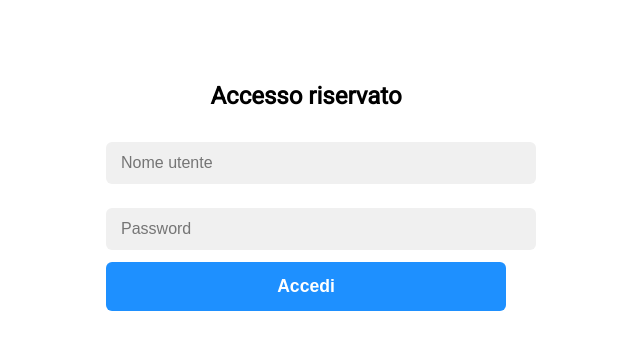
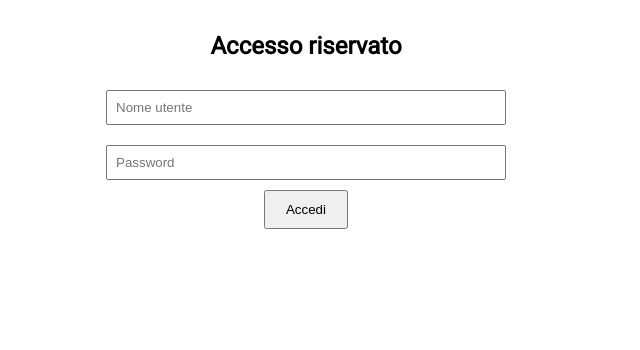
Before and after one commit to usd-turris/login-turris, a plain HTML site: page index.html in a window 1280 px wide. Shown: the whole page, without its empty margins (334-974 px from the left). Drawn offline with Linux system fonts and the light colour scheme.

Commit message:
Add files via upload

```diff
--- a/index.html
+++ b/index.html
@@ -7,52 +7,21 @@
   <style>
     body {
       font-family: 'Roboto', Arial, sans-serif;
+      max-width: 400px;
       margin: 2rem auto;
       text-align: center;
-      background: transparent;
-      color: black;
-    }
-    .container {
-      background-color: rgba(255, 255, 255, 0.85); /* sfondo chiaro semitrasparente */
-      padding: 30px;
-      border-radius: 10px;
-      max-width: 400px;
-      margin: auto;
-    }
-    h2 {
-      color: black;
     }
     input {
       width: 100%;
-      padding: 12px 15px;
-      margin: 12px 0;
-      border: none;
-      border-radius: 6px;
-      background-color: #f0f0f0;
-      font-size: 1rem;
-      color: black;
-    }
-    input:focus {
-      outline: none;
-      background-color: #e0e0e0;
+      padding: 8px;
+      margin: 10px 0;
+      box-sizing: border-box;
     }
     button {
-      width: 100%;
-      padding: 14px;
-      background-color: #1e90ff;
-      border: none;
-      border-radius: 6px;
-      color: white;
-      font-weight: 600;
-      font-size: 1.1rem;
-      cursor: pointer;
-      transition: background-color 0.3s ease;
-    }
-    button:hover {
-      background-color: #0f63c9;
+      padding: 10px 20px;
     }
     .error {
-      color: #ff4c4c;
+      color: red;
       display: none;
       margin-top: 10px;
     }
@@ -60,7 +29,6 @@
 </head>
 <body>
 
-<div class="container">
 <h2>Accesso riservato</h2>
 
 <form id="loginForm">
@@ -70,21 +38,24 @@
 </form>
 
 <p id="errorMsg" class="error">Username o password errati!</p>
-</div>
 
 <script>
   const form = document.getElementById('loginForm');
   const errorMsg = document.getElementById('errorMsg');
 
+  // Mappa username => password (aggiungi o modifica a piacere)
   const validCredentials = {
     "mario": "pass123",
     "anna": "qwerty",
     "luca": "abc123",
+    // aggiungi altre coppie qui
   };
 
-  const scriptURL = "https://script.google.com/macros/s/AKfycbxumkY5h2Vl0_L2ZPLE9IrXESe4Gi2-QH0OYndzT95MDeG-87JRn4kPJHc2NBg32PmffA/exec";
+  // URL del Google Apps Script (sostituisci con il tuo)
+  const scriptURL = "https://script.google.com/macros/s/IL_TUO_SCRIPT_ID/exec";
 
-  const redirectURL = "https://tuo-username.github.io/nome-repository/pagina-privata.html";
+  // URL di destinazione (pagina riservata)
+  const redirectURL = "https://www.tuosito.it/pagina-privata";
 
   form.addEventListener('submit', function(event) {
     event.preventDefault();
@@ -95,6 +66,7 @@
     if(validCredentials[username] && validCredentials[username] === password) {
       errorMsg.style.display = "none";
 
+      // Salva il login nel Google Sheet (incrementa contatore)
       fetch(scriptURL, {
         method: 'POST',
         body: JSON.stringify({ username: username }),
@@ -102,7 +74,19 @@
       })
       .then(response => response.json())
       .then(data => {
+        // Redirect automatico dopo il salvataggio
         window.location.href = redirectURL;
       })
       .catch(error => {
-        window.lo
+        // Anche in caso di errore nel salvataggio, fai il redirect
+        window.location.href = redirectURL;
+      });
+
+    } else {
+      errorMsg.style.display = "block";
+    }
+  });
+</script>
+
+</body>
+</html>
```
Lines whose indentation alone changed are shown as unchanged.
